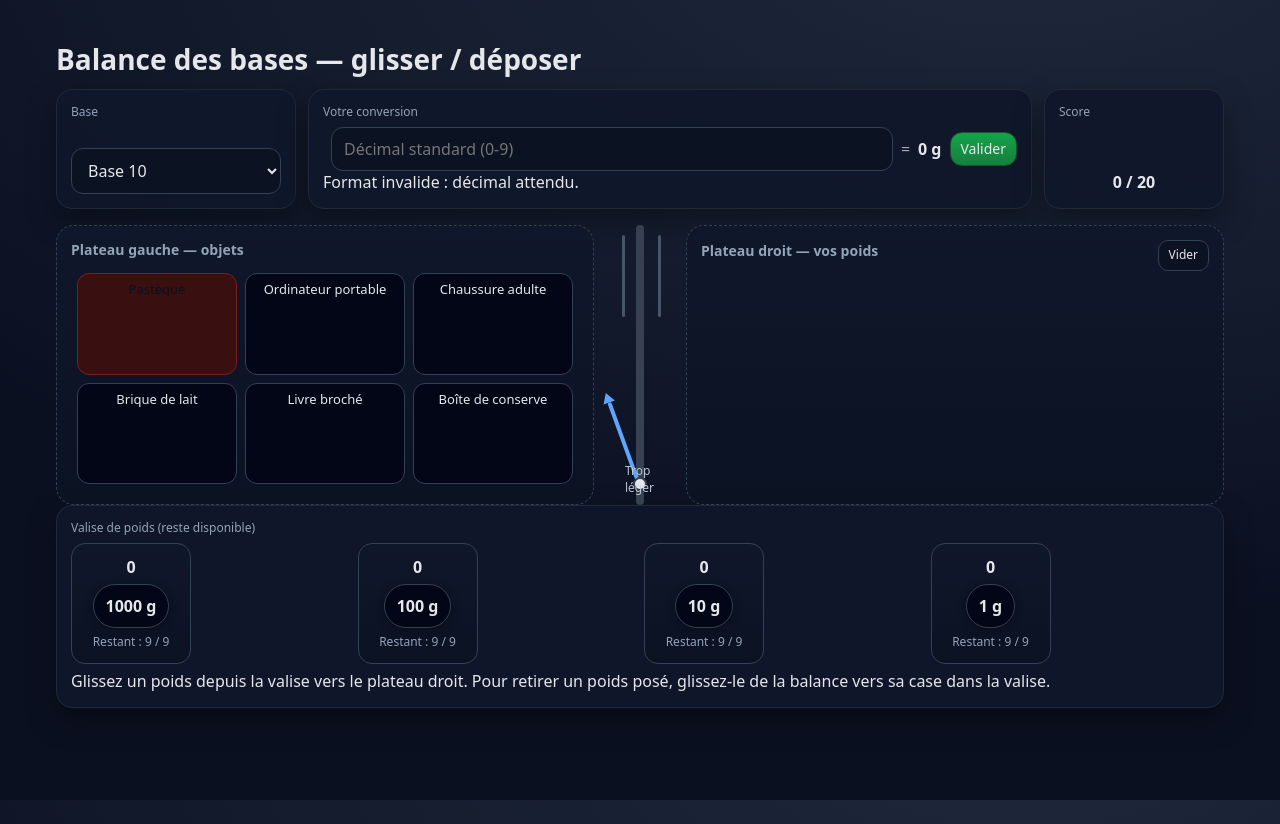
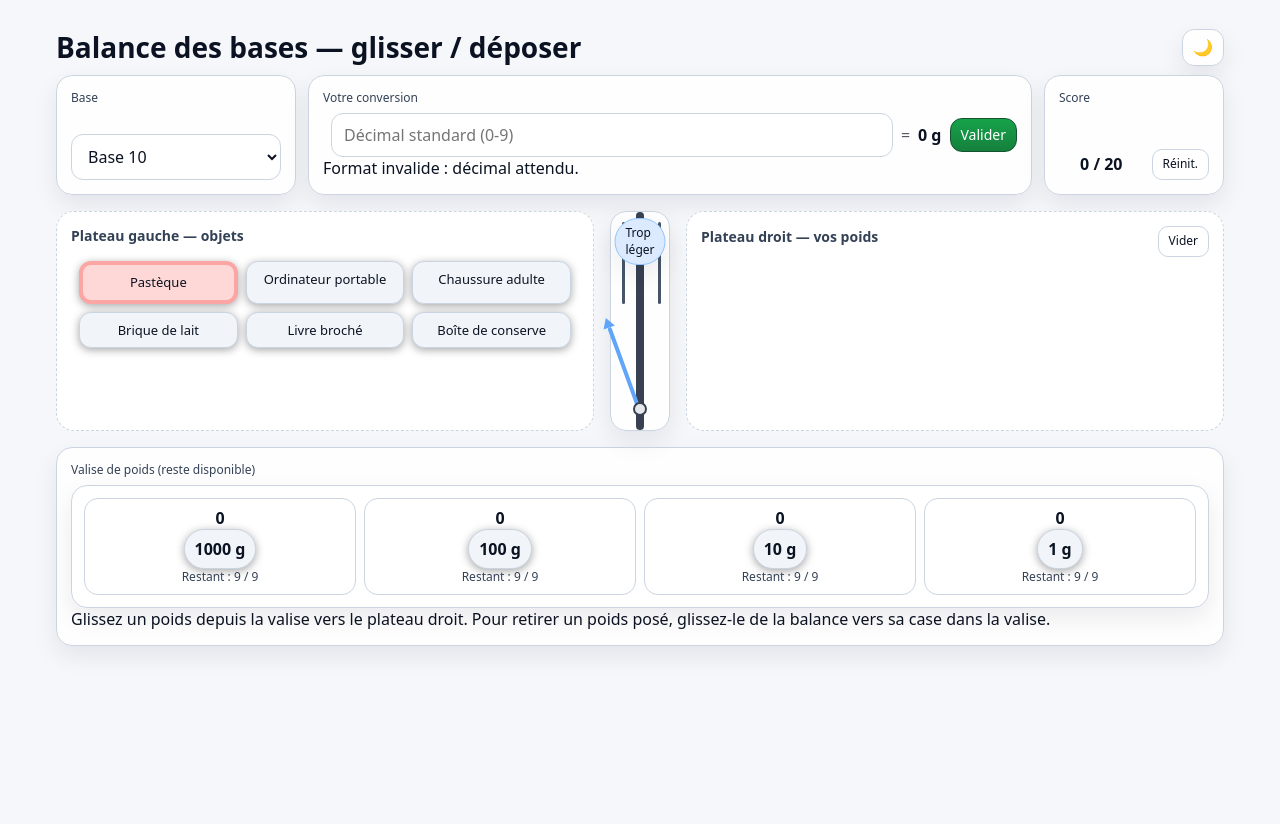
Before and after one commit to DavidC-DFFF/balancebases, a plain HTML site: page index.html in a window 1280 px wide. Both pictures are taken after a click on the button "Valider". Drawn offline with Linux system fonts and the light colour scheme.

Commit message:
Mode clair

```diff
--- a/index.html
+++ b/index.html
@@ -7,16 +7,67 @@
     <title>Balance des bases — version drag & drop</title>
     <style>
         :root {
-            --bg: #0b1021;
-            --ink: #e5e7eb;
-            --muted: #94a3b8;
-            --panel: #0f172aee;
-            --card: #111827;
-            --edge: #1f2937;
-            --shadow: 0 12px 30px rgba(0, 0, 0, .35);
-            --ok: #16a34a;
-            --over: #ef4444;
-            --under: #60a5fa;
+            /* Thème CLAIR par défaut — pastel et uni */
+            --bg: #f7faff;
+            /* fond papier bleuté très clair */
+            --ink: #0b1221;
+            /* texte foncé */
+            --muted: #475569;
+            /* texte secondaire */
+            --panel: #ffffff;
+            /* cartes/champs */
+            --card: #ffffff;
+            /* (pas de dégradé) */
+            --edge: #e3e8ff;
+            /* bordures pastel */
+            --shadow: 0 10px 24px rgba(2, 6, 23, .08);
+            --ok: #86efac;
+            --over: #fca5a5;
+            --under: #93c5fd;
+            /* pastels utiles */
+            --field: #ffffff;
+            /* champs */
+            --chipbg: #f2f6ff;
+            /* puces objets */
+            --chipborder: #dee7ff;
+            /* contour puces */
+        }
+
+        /* Thème sombre (optionnel via bouton) */
+        body[data-theme='dark'] {
+            --bg: #1b2742;
+            --ink: #f3f6ff;
+            --muted: #b9c6d8;
+            --panel: #223357ee;
+            --card: #1a2b4a;
+            --edge: #516d9b;
+            --field: #20355a;
+            --chipbg: #21365f;
+            --chipborder: #5b79a8;
+        }
+
+        body[data-theme='light'] {
+            --bg: #f6f8fc;
+            --ink: #0b1221;
+            --muted: #334155;
+            --panel: #ffffffee;
+            --card: #ffffff;
+            --edge: #cbd5e1;
+            --field: #ffffff;
+            --chipbg: #f1f5f9;
+            --chipborder: #cbd5e1;
+        }
+
+        body[data-theme='light'] {
+            --bg: #f6f7fb;
+            --ink: #0b1221;
+            --muted: #334155;
+            --panel: #ffffffee;
+            --card: #ffffff;
+            --edge: #cbd5e1;
+            --field: #ffffff;
+            --chipbg: #f1f5f9;
+            --chipborder: #cbd5e1;
         }
 
         * {
@@ -30,19 +81,35 @@
 
         body {
             margin: 0;
-            background: radial-gradient(1400px 700px at 80% -10%, #1e293b, #0b1021), var(--bg);
+            background: var(--bg);
             color: var(--ink);
             font: 16px/1.4 system-ui, Segoe UI, Roboto, Helvetica, Arial
         }
 
         h1 {
             font-size: clamp(20px, 3vw, 28px);
-            margin: 0 0 10px 0
+            margin: 0
+        }
+
+        .topbar {
+            display: flex;
+            justify-content: space-between;
+            align-items: center;
+            margin: 4px 0 8px
+        }
+
+        .themebtn {
+            padding: 6px 10px;
+            border-radius: 12px;
+            border: 1px solid var(--edge);
+            background: var(--panel);
+            color: var(--ink);
+            box-shadow: var(--shadow)
         }
 
         .app {
             max-width: 1200px;
-            margin: 24px auto;
+            margin: 8px auto;
             padding: 16px
         }
 
@@ -78,8 +145,8 @@
         input,
         button {
             border-radius: 12px;
-            border: 1px solid #334155;
-            background: #0b1222;
+            border: 1px solid var(--chipborder);
+            background: var(--field);
             color: var(--ink);
             padding: 10px 12px;
             font: inherit
@@ -91,7 +158,22 @@
 
         .primary {
             background: linear-gradient(180deg, #16a34a, #15803d);
-            border-color: #14532d
+            border-color: #14532d;
+            color: #fff
+        }
+
+        .primary:hover {
+            filter: brightness(1.05)
+        }
+
+        .ghost {
+            background: var(--field);
+            border-color: var(--edge);
+            color: var(--ink)
+        }
+
+        .ghost:hover {
+            filter: brightness(1.05)
         }
 
         .primary.thin {
@@ -135,14 +217,14 @@
             display: grid;
             grid-template-columns: 1fr 60px 1fr;
             gap: 16px;
-            margin-top: 16px
+            margin: 16px 0
         }
 
         .pan {
-            background: linear-gradient(180deg, #0f172a, #0b1222);
+            background: var(--panel);
             border-radius: 18px;
-            border: 1px dashed #334155;
-            min-height: 280px;
+            border: 1px dashed var(--chipborder);
+            min-height: 220px;
             padding: 14px;
             display: flex;
             flex-direction: column;
@@ -190,7 +272,11 @@
             align-items: center;
             justify-content: center;
             position: relative;
-            min-height: 120px
+            min-height: 100px;
+            background: var(--panel);
+            border: 1px solid var(--edge);
+            border-radius: 16px;
+            box-shadow: var(--shadow);
         }
 
         .mast .bar {
@@ -239,12 +325,16 @@
             display: grid;
             gap: 8px;
             overflow-x: auto;
-            padding-bottom: 6px
+            padding: 12px;
+            background: var(--panel);
+            border: 1px solid var(--edge);
+            border-radius: 16px;
+            box-shadow: var(--shadow)
         }
 
         .slot {
-            background: linear-gradient(180deg, #0f172a, #0b1222);
-            border: 1px solid #334155;
+            background: linear-gradient(180deg, var(--panel), var(--card));
+            border: 1px solid var(--chipborder);
             border-radius: 14px;
             padding: 8px;
             display: flex;
@@ -260,10 +350,11 @@
             justify-content: center;
             padding: 8px 10px;
             border-radius: 999px;
-            background: #020617;
-            border: 1px solid #334155;
+            background: var(--chipbg);
+            border: 1px solid var(--chipborder);
             box-shadow: 0 2px 8px rgba(0, 0, 0, .35);
-            font-weight: 600
+            font-weight: 600;
+            color: var(--ink)
         }
 
         .token.small {
@@ -281,125 +372,66 @@
             color: var(--muted)
         }
 
-        .slot {
-            background: linear-gradient(180deg, #0f172a, #0b1222);
-            border: 1px solid #334155;
-            border-radius: 14px;
-            padding: 8px;
-            display: flex;
-            flex-direction: column;
-            align-items: center;
-            justify-content: flex-start;
-            width: 120px
-        }
 
-        .token {
-            user-select: none;
-            display: inline-flex;
-            align-items: center;
-            justify-content: center;
-            padding: 8px 10px;
-            border-radius: 999px;
-            background: #020617;
-            border: 1px solid #334155;
-            box-shadow: 0 2px 8px rgba(0, 0, 0, .35);
-            font-weight: 600
-        }
-
-        .token.small {
-            padding: 6px 10px;
-            font-size: 12px
-        }
-
-        .usedCount {
-            font-weight: 700;
-            text-align: center
-        }
-
-        .remain {
-            font-size: 12px;
-            color: var(--muted)
-        }
-
-        .slot {
-            background: linear-gradient(180deg, #0f172a, #0b1222);
-            border: 1px solid #334155;
-            border-radius: 14px;
-            padding: 12px;
-            display: grid;
-            grid-template-columns: 1fr;
-            gap: 6px;
-            align-items: center;
-            justify-items: center
-        }
-
-        .token {
-            user-select: none;
-            display: inline-flex;
-            align-items: center;
-            justify-content: center;
-            padding: 10px 12px;
-            border-radius: 999px;
-            background: #020617;
-            border: 1px solid #334155;
-            box-shadow: 0 2px 8px rgba(0, 0, 0, .35);
-            font-weight: 600
-        }
-
-        .token.small {
-            padding: 6px 10px;
-            font-size: 13px
-        }
-
-        .usedCount {
-            font-weight: 700;
-            text-align: center
-        }
-
-        .remain {
-            font-size: 12px;
-            color: var(--muted)
-        }
 
         /* Objets (plateau gauche) */
         .objgrid {
-            flex: 1;
             display: grid;
             grid-template-columns: repeat(auto-fit, minmax(140px, 1fr));
             gap: 8px;
-            padding: 6px
+            padding: 8px
         }
 
         .chip {
-            padding: 6px 10px;
+            padding: 8px 10px;
             border-radius: 12px;
-            border: 1px solid #334155;
-            background: #020617;
+            border: 1px solid var(--chipborder);
+            background: var(--chipbg);
             color: var(--ink);
             text-align: center;
             cursor: pointer;
-            font-size: 13px
+            font-size: 13px;
+            box-shadow: 0 2px 8px rgba(0, 0, 0, .35)
+        }
+
+        .chip:hover {
+            filter: brightness(1.05)
         }
 
         .chip.active {
-            background: #e5e7eb;
-            color: #0b1222;
-            border-color: #cbd5e1
+            border-width: 4px
         }
 
+        /* États en pastel, texte foncé */
         .chip.ok {
-            border-color: #14532d;
-            background: #062210
+            background: #c9f7d5;
+            color: #0b1221;
+            border-color: #86efac
+        }
+
+        .chip.bad {
+            background: #fed7d7;
+            color: #0b1221;
+            border-color: #fca5a5
         }
 
         .chip.warn {
-            border-color: #a16207;
-            background: #3a2f0f
+            background: #fde68a;
+            color: #0b1221;
+            border-color: #facc15
         }
 
-        .chip.bad {
-            border-color: #7f1d1d;
-            background: #3a0f0f
+        .score-grid {
+            display: flex;
+            justify-content: space-between;
+            align-items: center;
+            gap: 8px
+        }
+
+        .score {
+            font-weight: 700;
+            text-align: center;
+            flex: 1
         }
 
         #scoreBox {
@@ -468,12 +500,34 @@
         .status-mini {
             position: absolute;
             left: 50%;
-            bottom: 8px;
+            top: 6px;
             transform: translateX(-50%);
             font-size: 12px;
-            color: #cbd5e1;
-            opacity: .9;
-            z-index: 4
+            padding: 6px 10px;
+            border-radius: 999px;
+            border: 1px solid var(--edge);
+            background: var(--panel);
+            color: #0b1221;
+            z-index: 5;
+            box-shadow: var(--shadow)
+        }
+
+        .status-mini.ok {
+            background: #c9f7d5;
+            border-color: #86efac;
+            color: #0b1221
+        }
+
+        .status-mini.over {
+            background: #fed7d7;
+            border-color: #fca5a5;
+            color: #0b1221
+        }
+
+        .status-mini.under {
+            background: #dbeafe;
+            border-color: #93c5fd;
+            color: #0b1221
         }
 
         .gate {
@@ -508,7 +562,10 @@
 
 <body>
     <div class="app">
-        <h1>Balance des bases — glisser / déposer</h1>
+        <div class="topbar">
+            <h1>Balance des bases — glisser / déposer</h1>
+            <button id="themeToggle" class="themebtn" title="Mode sombre/clair">🌙</button>
+        </div>
 
         <div class="row">
             <div class="card">
@@ -532,7 +589,10 @@
             </div>
             <div class="card">
                 <label>Score</label>
-                <div id="scoreBox" style="font-weight:700">0 / 20</div>
+                <div class="score-grid">
+                    <div id="scoreBox" class="score">0 / 20</div>
+                    <button id="resetAll" class="ghost smallbtn" title="Réinitialiser (code requis)">Réinit.</button>
+                </div>
             </div>
         </div>
 
@@ -580,6 +640,8 @@
             const answerStatus = document.getElementById('answerStatus');
             const scoreBox = document.getElementById('scoreBox');
             const resetRightBtn = document.getElementById('resetRight');
+            const resetAllBtn = document.getElementById('resetAll');
+            const themeToggle = document.getElementById('themeToggle');
 
             const OBJECTS_BY_BASE = {
                 10: [
@@ -755,20 +817,26 @@
                     needleEl.style.transform = `translateX(-50%) rotate(${angle}deg)`;
                     needleEl.classList.remove('ok', 'over', 'under');
                 }
+                // Badge statut (bouton en avant-plan)
+                statusMini.className = 'status-mini';
 
                 if (tgt > cap) {
                     statusMini.textContent = `Inatteignable (cap ${cap} g)`;
+                    statusMini.classList.add('over');
                     if (needleEl) needleEl.classList.add('over');
                     return;
                 }
                 if (diff === 0) {
-                    statusMini.textContent = 'Équilibré !';
+                    statusMini.textContent = 'OK';
+                    statusMini.classList.add('ok');
                     if (needleEl) needleEl.classList.add('ok');
                 } else if (diff > 0) {
                     statusMini.textContent = 'Trop lourd';
+                    statusMini.classList.add('over');
                     if (needleEl) needleEl.classList.add('over');
                 } else {
                     statusMini.textContent = 'Trop léger';
+                    statusMini.classList.add('under');
                     if (needleEl) needleEl.classList.add('under');
                 }
             }
@@ -796,6 +864,28 @@
                 scoreBox.textContent = `${ok} / ${total}`;
             }
 
+            // --- Persistance locale ---
+            const STORAGE_KEY = 'balanceBases_v1';
+            function saveState() {
+                try {
+                    const payload = { assignedByBase: state.assignedByBase, resultsByBase: state.resultsByBase };
+                    localStorage.setItem(STORAGE_KEY, JSON.stringify(payload));
+                } catch (e) {/* stockage indisponible */ }
+            }
+            function loadState() {
+                try {
+                    const raw = localStorage.getItem(STORAGE_KEY);
+                    if (!raw) return false;
+                    const data = JSON.parse(raw);
+                    if (!data || !data.assignedByBase || !data.resultsByBase) return false;
+                    [2, 10, 16].forEach(b => {
+                        if (Array.isArray(data.assignedByBase[b])) state.assignedByBase[b] = data.assignedByBase[b];
+                        if (Array.isArray(data.resultsByBase[b])) state.resultsByBase[b] = data.resultsByBase[b];
+                    });
+                    return true;
+                } catch (e) { return false; }
+            }
+
             function checkAnswer() {
                 const gramsVal = sumRight();
                 const baseStr = (answerBaseInput.value || '').trim();
@@ -810,12 +900,26 @@
                 else if (gramsOk && baseOk) { answerStatus.textContent = '✅ Bonne réponse (masse et conversion).'; res[state.selectedIndex] = 'ok'; }
                 else if (gramsOk && !baseOk) { answerStatus.textContent = '🟠 Masse correcte, conversion incorrecte.'; res[state.selectedIndex] = 'warn'; }
                 else { answerStatus.textContent = '❌ Masse incorrecte.'; res[state.selectedIndex] = 'bad'; }
-                renderObjects(); recomputeScore();
+                renderObjects(); recomputeScore(); saveState();
             }
 
             baseSel.addEventListener('change', e => setBase(Number(e.target.value)));
             resetRightBtn.addEventListener('click', clearRight);
             checkAnswerBtn.addEventListener('click', checkAnswer);
+            resetAllBtn.addEventListener('click', (e) => {
+                e.preventDefault();
+                const code = prompt('Code de réinitialisation ?');
+                if (code === '05111955') {
+                    try { localStorage.removeItem(STORAGE_KEY); } catch (e) { }
+                    state.assignedByBase = { 2: [], 10: [], 16: [] };
+                    state.resultsByBase = { 2: Array(OBJECTS_BY_BASE[2].length).fill(null), 10: Array(OBJECTS_BY_BASE[10].length).fill(null), 16: Array(OBJECTS_BY_BASE[16].length).fill(null) };
+                    setBase(state.base);
+                    recomputeScore(); saveState();
+                    alert('Réinitialisation effectuée.');
+                } else if (code !== null) {
+                    alert('Code incorrect.');
+                }
+            });
             answerBaseInput.addEventListener('keydown', (e) => { if (e.key === 'Enter') checkAnswer(); });
 
 
@@ -826,8 +930,21 @@
                 else { answerBaseInput.placeholder = 'Décimal standard (0-9)'; baseSymbol.textContent = ''; }
             }
 
+            // --- Thème ---
+            const THEME_KEY = 'balanceBases_theme';
+            function applyTheme(t) { document.body.dataset.theme = t; themeToggle.textContent = (t === 'light') ? '🌙' : '☀️'; try { localStorage.setItem(THEME_KEY, t); } catch (e) { } }
+            const savedTheme = (function () { try { return localStorage.getItem(THEME_KEY) || 'light'; } catch (e) { return 'light'; } })();
+            applyTheme(savedTheme);
+            themeToggle.addEventListener('click', () => applyTheme(document.body.dataset.theme === 'light' ? 'dark' : 'light'));
+
             // --- Init ---
+            const had = loadState();
             setBase(10);
+            if (had) {
+                [2, 10, 16].forEach(b => { if (state.assignedByBase[b].length) {/* ok */ } else ensureAssignmentsForBase(b); });
+                renderSuitcase(); renderObjects(); selectObject(0); recomputeScore();
+            }
+            saveState();
         })();
     </script>
 </body>
```
